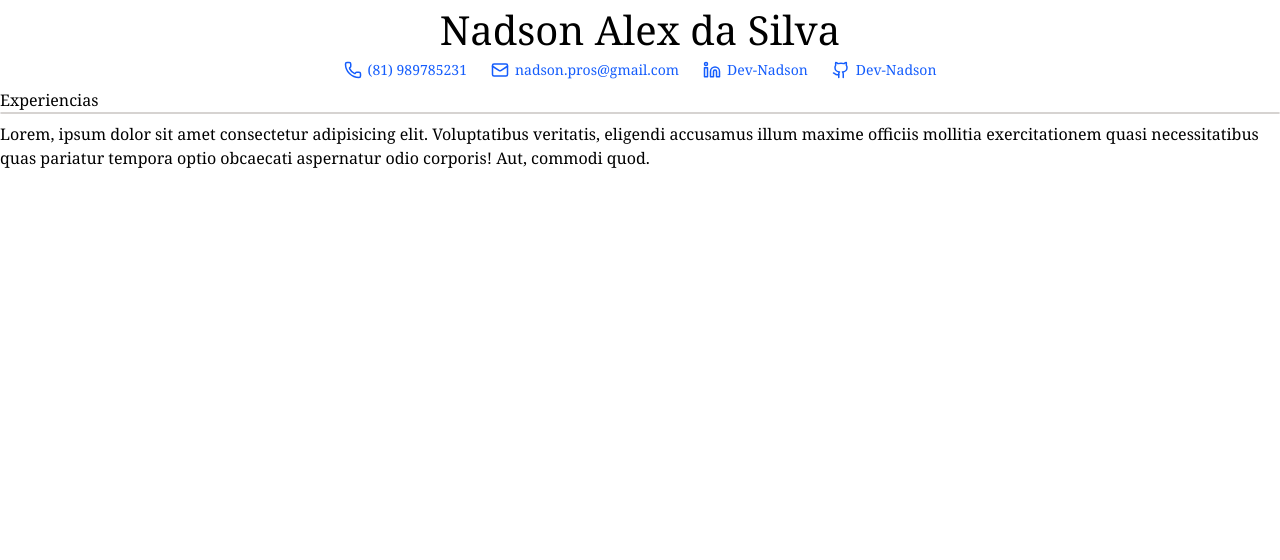
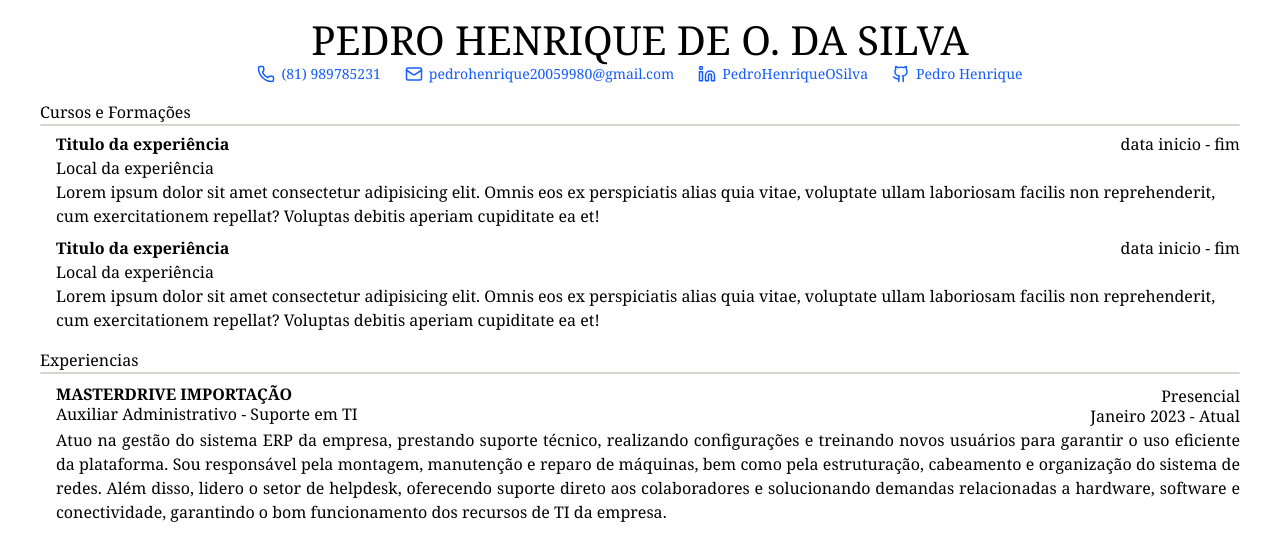
Before and after one commit to Dev-Nadson/curriculum, a React app: page / in a window 1280 px wide. Shown: the top 560 px of the page. Built offline with nearby package versions, Linux system fonts and the light colour scheme; the HTML template or start-up script is replaced by a standard one.

Commit message:
Feat: Componentes adicionados

```diff
--- a/src/App.tsx
+++ b/src/App.tsx
@@ -2,32 +2,57 @@ import { Github, Linkedin, Mail, Phone, } from "lucide-react"
 import { LinksGroup } from "./components/LinksGroup"
 import { Separator } from "./components/Separator"
 import type { IInfoProps } from "./typings/types"
+import { Course } from "./components/Course"
+import { Experience } from "./components/Experience"
 
 
 const items: IInfoProps[] = [
   { icon: Phone, text: "(81) 989785231", url: "#", link: true },
-  { icon: Mail, text: "nadson.pros@gmail.com", url: "#", link: true },
-  { icon: Linkedin, text: "Dev-Nadson", url: "#", link: true },
-  { icon: Github, text: "Dev-Nadson", url: "#", link: true }
+  { icon: Mail, text: "pedrohenrique20059980@gmail.com", url: "#", link: true },
+  { icon: Linkedin, text: "PedroHenriqueOSilva", url: "#", link: true },
+  { icon: Github, text: "Pedro Henrique", url: "#", link: true }
 ]
 
 function App() {
   return (
-    <div className="flex flex-col items-center gap-2 font-serif ">
-      <header className="flex flex-col items-center">
-        <h1 className="text-[2.5rem]">
-          Nadson Alex da Silva
-        </h1>
-        <LinksGroup data={items} />
-      </header>
+    <body className="mx-10 mt-4">
+      <div className="flex flex-col items-center gap-4 font-serif">
+        <header className="flex flex-col items-center leading-12">
+          <h1 className="text-[2.5rem] mx-10">
+            PEDRO HENRIQUE DE
+            O. DA SILVA
+          </h1>
+          <LinksGroup data={items} />
+        </header>
+
+        <div className="flex flex-col gap-1.5 w-full">
+          <Separator title="Cursos e Formações" />
+          <div className="flex flex-col ml-4 gap-2">
+            <Course />
+            <Course />
+          </div>
+        </div>
+
+        <div className="flex flex-col gap-2">
+          <Separator title="Experiencias" />
+
+          <div className="flex flex-col ml-4 gap-2">
+            <Experience enterprise="MASTERDRIVE IMPORTAÇÃO" date="Janeiro 2023 - Atual" role="Auxiliar Administrativo - Suporte em TI" worktype="Presencial">
+              Atuo na gestão do sistema ERP da empresa, prestando suporte técnico, realizando
+              configurações e treinando novos usuários para garantir o uso eficiente da plataforma. Sou
+              responsável pela montagem, manutenção e reparo de máquinas, bem como pela
+              estruturação, cabeamento e organização do sistema de redes. Além disso, lidero o setor de
+              helpdesk, oferecendo suporte direto aos colaboradores e solucionando demandas
+              relacionadas a hardware, software e conectividade, garantindo o bom funcionamento dos
+              recursos de TI da empresa.
+            </Experience>
+          </div>
+        </div>
 
 
-      <Separator title="Experiencias" />
 
-      <p className="">
-        Lorem, ipsum dolor sit amet consectetur adipisicing elit. Voluptatibus veritatis, eligendi accusamus illum maxime officiis mollitia exercitationem quasi necessitatibus quas pariatur tempora optio obcaecati aspernatur odio corporis! Aut, commodi quod.
-      </p>
-    </div>
+      </div>
+    </body>
   )
 }
 
--- /dev/null
+++ b/src/components/Course.tsx
@@ -0,0 +1,14 @@
+export function Course() {
+    return (
+        <div className="flex flex-col">
+            <div className="flex flex-row justify-between">
+                <div className=" flex flex-col">
+                    <h1 className="font-bold">Titulo da experiência</h1>
+                    <h2>Local da experiência</h2>
+                </div>
+                <h2>data inicio - fim</h2>
+            </div>
+            <p>Lorem ipsum dolor sit amet consectetur adipisicing elit. Omnis eos ex perspiciatis alias quia vitae, voluptate ullam laboriosam facilis non reprehenderit, cum exercitationem repellat? Voluptas debitis aperiam cupiditate ea et!</p>
+        </div>
+    )
+}
--- /dev/null
+++ b/src/components/Experience.tsx
@@ -0,0 +1,21 @@
+import type { IExperienceProps } from "../typings/types";
+
+export function Experience(props: IExperienceProps) {
+    return (
+        <div className="flex flex-col gap-0.5">
+            <div className="flex justify-between mt-1">
+                <div className="flex flex-col ">
+                    <h1 className="font-bold leading-4">{props.enterprise}</h1>
+                    <h2>{props.role}</h2>
+                </div>
+                <div className="flex flex-col leading-5 text-end">
+                    <h2>{props.worktype}</h2>
+                    <h2>{props.date}</h2>
+                </div>
+            </div>
+            <p className="text-justify">
+                {props.children}
+            </p>
+        </div>
+    )
+}
--- a/src/components/LinksGroup.tsx
+++ b/src/components/LinksGroup.tsx
@@ -3,9 +3,9 @@ import type { IInfoProps } from "../typings/types"
 export function LinksGroup({ data }: { data: IInfoProps[] }) {
     return (
         <div className="flex w-screen justify-center gap-6">
-            {data.map((item) => {
+            {data.map((item, index) => {
                 return (
-                    <a href={item.url} className={`flex text-sm items-center gap-1.5 ${item.link ? 'text-blue-600' : ''}`}>
+                    <a key={index} href={item.url} className={`flex text-sm items-center gap-1.5 ${item.link ? 'text-blue-600' : ''}`}>
                         <item.icon size={18} />
                         <h4 className={``}>
                             {item.text}
```
Also changed, not shown: src/typings/types.ts (+9 -0 lines).
